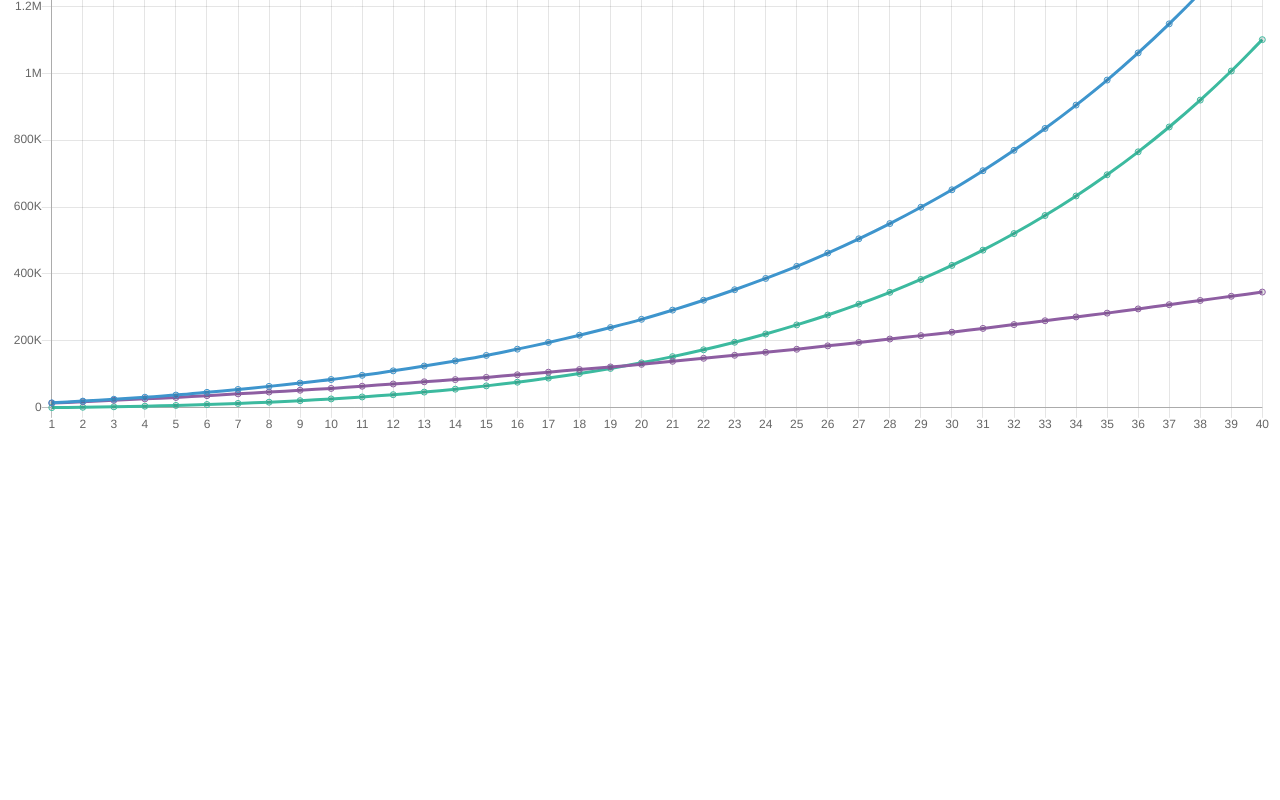
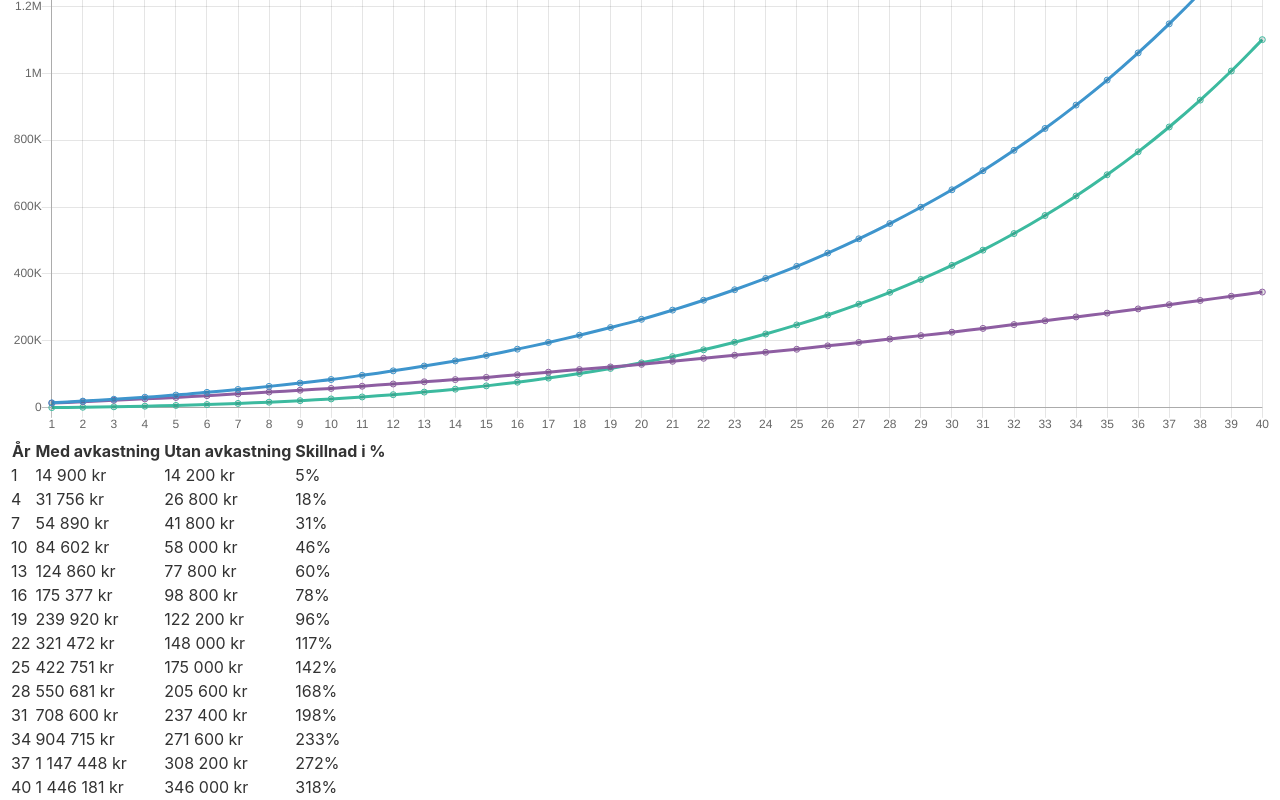
Before and after one commit to dan-forsberg/Savings-Calculator, a Svelte app: page / in a window 1280 px wide. Shown: the part 571-1371 px from the top of the page. Before the commit the page ends 1009 px from the top, so only its background shows below. Built offline with nearby package versions, Linux system fonts and the light colour scheme.

Commit message:
Added table

```diff
--- a/src/App.svelte
+++ b/src/App.svelte
@@ -1,10 +1,12 @@
 <script lang="ts">
 import Form from "./components/Form.svelte";
 import Chart from "./components/Chart.svelte";
+import Table from "./components/Table.svelte";
 </script>
 
 <Form />
 <Chart />
+<Table />
 
 <style>
 </style>
--- /dev/null
+++ b/src/components/Table.svelte
@@ -0,0 +1,37 @@
+<script lang="ts">
+import calculatorStore from "../calculatorStore";
+import TableRow from "./TableRow.svelte";
+export let maxTableLength = 15;
+
+let savings = [];
+calculatorStore.subscribe((newCalc) => {
+	let allSavings = newCalc.calculateSavings();
+	let everyNthRow = 1;
+	let end = savings.length - 1;
+	if (allSavings.length > maxTableLength) {
+		everyNthRow = Math.round(allSavings.length / maxTableLength);
+	}
+
+	allSavings.map((saving, i) => {
+		if (i % everyNthRow == 0 || i == 0 || i == end) {
+			savings.push(saving);
+		}
+	});
+});
+</script>
+
+<table id="savingsTable">
+	<thead>
+		<tr>
+			<th>År</th>
+			<th>Med avkastning</th>
+			<th>Utan avkastning</th>
+			<th>Skillnad i %</th>
+		</tr>
+	</thead>
+	<tbody>
+		{#each savings as saving}
+			<TableRow {saving} />
+		{/each}
+	</tbody>
+</table>
--- /dev/null
+++ b/src/components/TableRow.svelte
@@ -0,0 +1,19 @@
+<script lang="ts">
+import type ISavings from "../scripts/ISavings";
+export let saving: ISavings;
+
+let diffInProcent = Math.round((saving.resultWithProfit / saving.resultNoProfit) * 100);
+let withProfit = formatNumberNicely(saving.resultWithProfit);
+let noProfit = formatNumberNicely(saving.resultNoProfit);
+
+function formatNumberNicely(value: number): string {
+	return value.toString().replace(/\B(?=(\d{3})+(?!\d))/g, " ");
+}
+</script>
+
+<tr>
+	<td>{saving.year}</td>
+	<td>{withProfit} kr</td>
+	<td>{noProfit} kr</td>
+	<td>{diffInProcent - 100}%</td>
+</tr>
```
